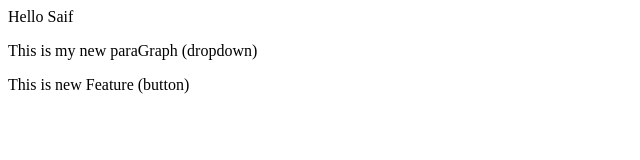
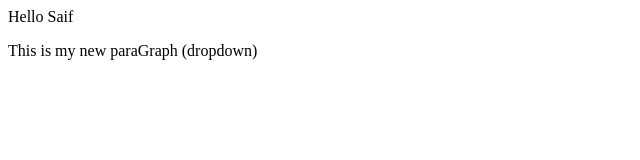
Before and after one commit to SaifAli-110/LocalRepo, a plain HTML site: page index.html in a window 1280 px wide. Shown: the whole page, without its empty margins (0-640 px from the left). Drawn offline with Linux system fonts and the light colour scheme.

Commit message:
Add New Something

```diff
--- a/index.html
+++ b/index.html
@@ -1,3 +1,2 @@
 <p>Hello Saif</p>
 <p>This is my new paraGraph (dropdown)</p>
-<p>This is new Feature (button)</p>
```
